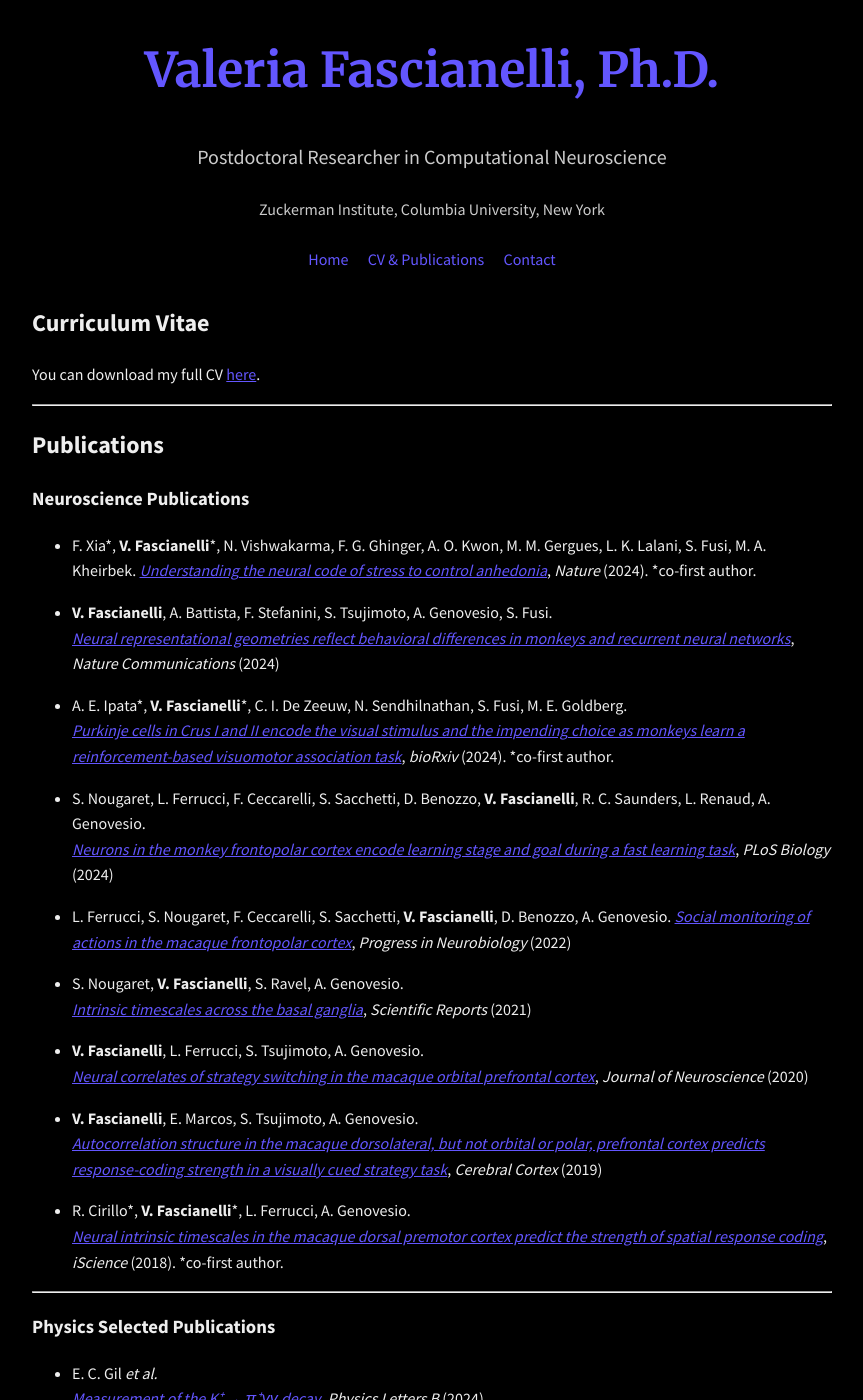
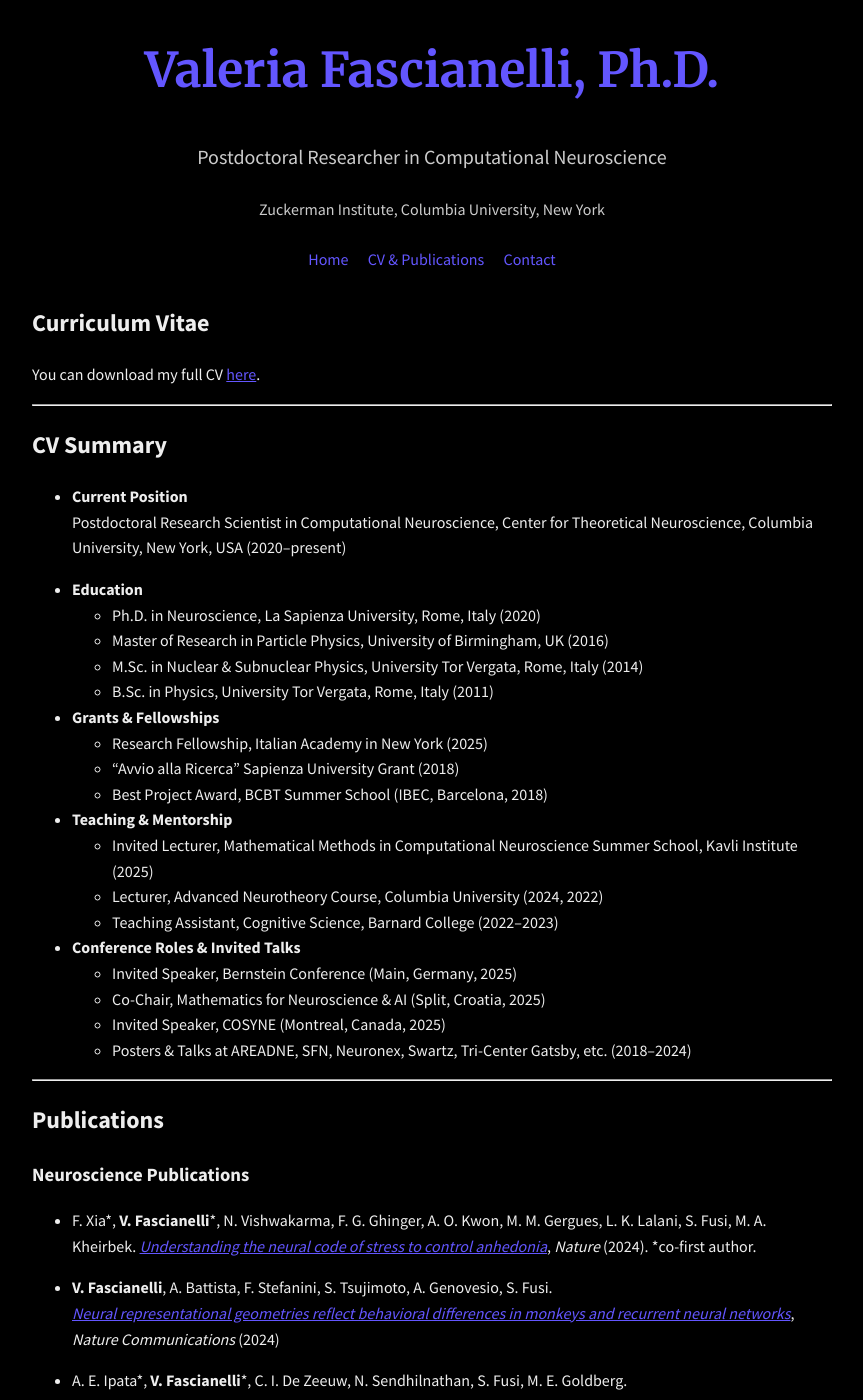
Before and after one commit to ValeriaFascianelli/valeriafascianelli.github.io, a Jekyll site: the page built from cv-and-publications.md, in a window 1280 px wide and 1400 px high. Shown: the whole window, without its empty margins (208-1071 px from the left). Built offline with Jekyll 4.4.1, drawn with Linux system fonts in a browser that asks for light colours.

Commit message:
Ready for Pages

```diff
--- a/cv-and-publications.md
+++ b/cv-and-publications.md
@@ -9,6 +9,34 @@ permalink: /cv-and-publications/
 ## Curriculum Vitae
 
 You can download my full CV [here](/assets/pdf/CV_Valeria_Fascianelli.pdf){:target="_blank"}.
+
+---
+## CV Summary
+
+- **Current Position**
+  Postdoctoral Research Scientist in Computational Neuroscience, Center for Theoretical Neuroscience, Columbia University, New York, USA (2020–present)
+
+- **Education**
+  - Ph.D. in Neuroscience, La Sapienza University, Rome, Italy (2020)
+  - Master of Research in Particle Physics, University of Birmingham, UK (2016)
+  - M.Sc. in Nuclear & Subnuclear Physics, University Tor Vergata, Rome, Italy (2014)
+  - B.Sc. in Physics, University Tor Vergata, Rome, Italy (2011)
+
+- **Grants & Fellowships**
+  - Research Fellowship, Italian Academy in New York (2025)
+  - “Avvio alla Ricerca” Sapienza University Grant (2018)
+  - Best Project Award, BCBT Summer School (IBEC, Barcelona, 2018)
+
+- **Teaching & Mentorship**
+  - Invited Lecturer, Mathematical Methods in Computational Neuroscience Summer School, Kavli Institute (2025)
+  - Lecturer, Advanced Neurotheory Course, Columbia University (2024, 2022)
+  - Teaching Assistant, Cognitive Science, Barnard College (2022–2023)
+
+- **Conference Roles & Invited Talks**
+  - Invited Speaker, Bernstein Conference (Main, Germany, 2025)
+  - Co-Chair, Mathematics for Neuroscience & AI (Split, Croatia, 2025)
+  - Invited Speaker, COSYNE (Montreal, Canada, 2025)
+  - Posters & Talks at AREADNE, SFN, Neuronex, Swartz, Tri-Center Gatsby, etc. (2018–2024)
 
 ---
 
```
